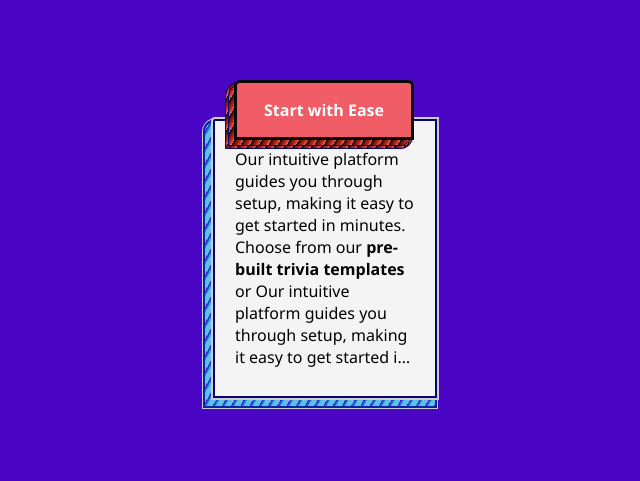
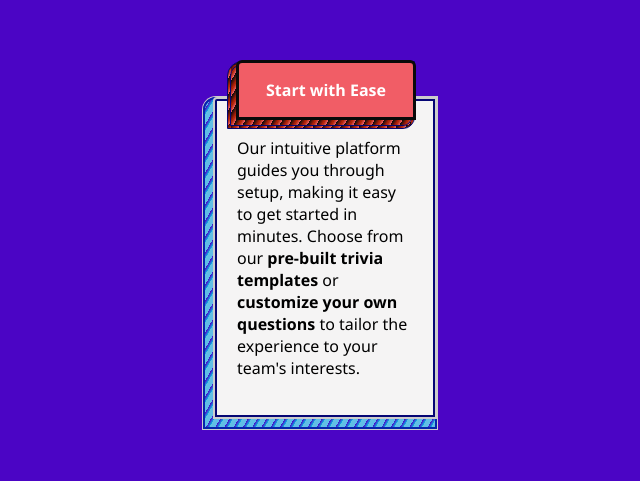
Before and after one commit to swati7543/JSPractice, a plain HTML site: page animationCard/inndex.html in a window 1280 px wide. Shown: the part 137-618 px from the top of the page, without its empty margins (320-960 px from the left). Drawn offline with Linux system fonts and the light colour scheme.

Commit message:
dynamic card

```diff
--- a/animationCard/inndex.html
+++ b/animationCard/inndex.html
@@ -1,20 +1,20 @@
 <!DOCTYPE html>
 <html lang="en">
+
 <head>
   <meta charset="UTF-8" />
-  <meta name="viewport" content="width=device-width, initial-scale=1.0"/>
+  <meta name="viewport" content="width=device-width, initial-scale=1.0" />
   <title>3D Card UI</title>
   <link rel="stylesheet" href="style.css" />
 </head>
+
 <body>
   <div class="card-container">
     <div class="card">
-        <div class="tag-container">
-            <div class="tag">Start with Ease</div>
-        </div>
+      <div class="tag-container">
+        <div class="tag">Start with Ease</div>
+      </div>
       <p class="clamp-text">
-        Our intuitive platform guides you through setup, making it easy to get started in minutes.
-        Choose from our <strong>pre-built trivia templates</strong> or
         Our intuitive platform guides you through setup, making it easy to get started in minutes.
         Choose from our <strong>pre-built trivia templates</strong> or
         <strong>customize your own questions</strong> to tailor the experience to your team's interests.
@@ -22,4 +22,5 @@
     </div>
   </div>
 </body>
+
 </html>
--- a/animationCard/style.css
+++ b/animationCard/style.css
@@ -12,11 +12,8 @@ body {
 /* Outer Striped Card Border */
 .card-container {
   width: 220px;
-  height: 275px;
+  /* height: 275px; */
   position: relative;
-  display: flex;
-  justify-content: center;
-  align-items: center;
   padding-left: 10px;
   padding-bottom: 10px;
   background: repeating-linear-gradient(120deg,
@@ -31,25 +28,25 @@ body {
 
 /* White Card Box */
 .card {
-  position: absolute;
-  width: 180px;
-  height: 235px;
+  position: relative;
+  width: auto;
+  height: auto;
   padding: 20px;
   background-color: #f5f4f4;
-  display: flex;
-  justify-content: center;
-  align-items: center;
+
   border: 2px solid rgb(5, 5, 116);
   border-top-left-radius: 2px;
   box-shadow: 0 0 0 2px #ccc;
+
 }
 
-.clamp-text {
+
+/* .clamp-text {
   display: -webkit-box;
   -webkit-line-clamp: 10;
   -webkit-box-orient: vertical;
   overflow: hidden;
-}
+}   */
 
 .tag-container {
   position: absolute;
```
Also changed, not shown: arrofLargestNum/arrofLargestNum.js (added, +46 -0 lines), arrofLargestNum/index.html (added, +12 -0 lines).
